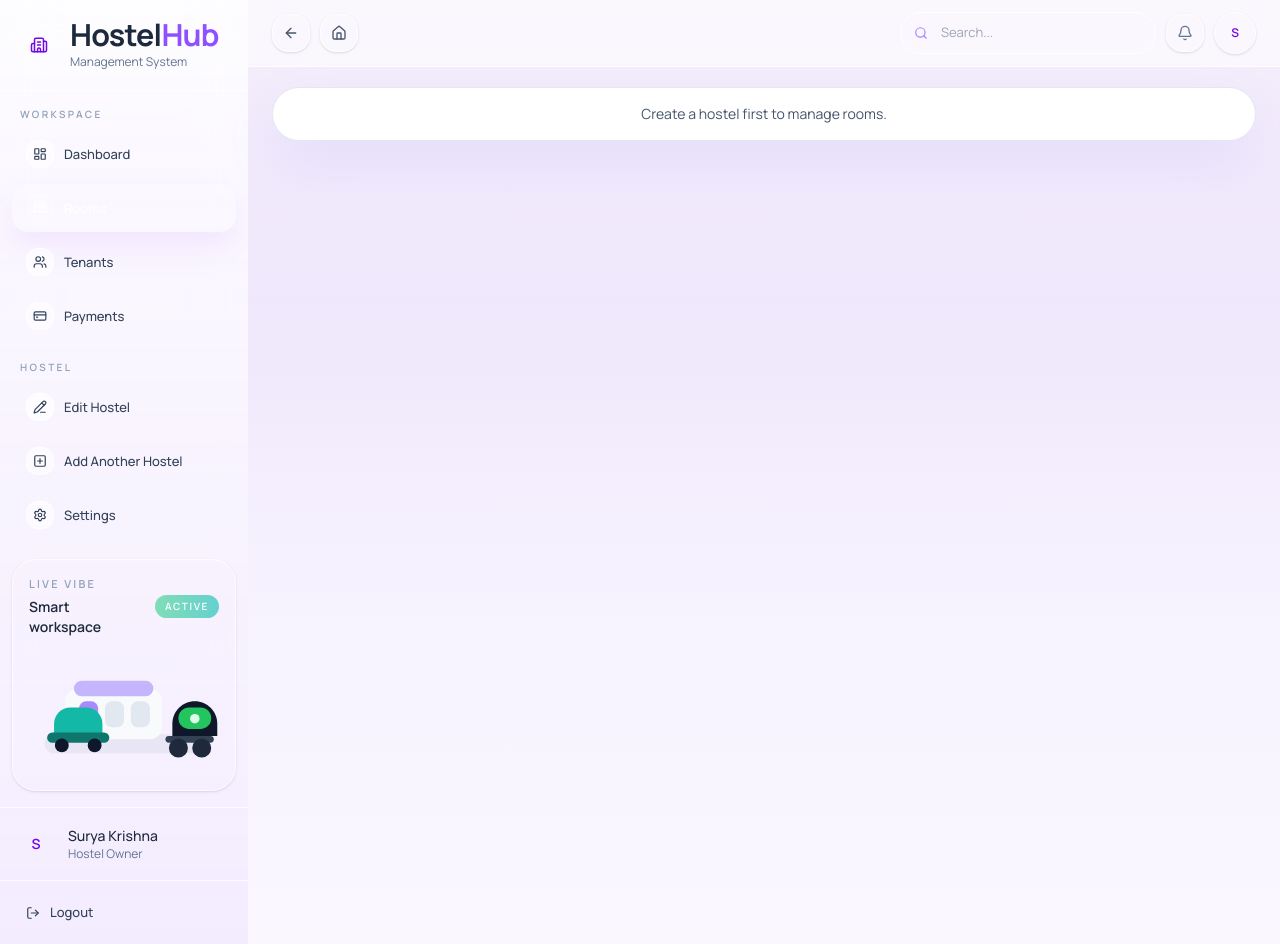
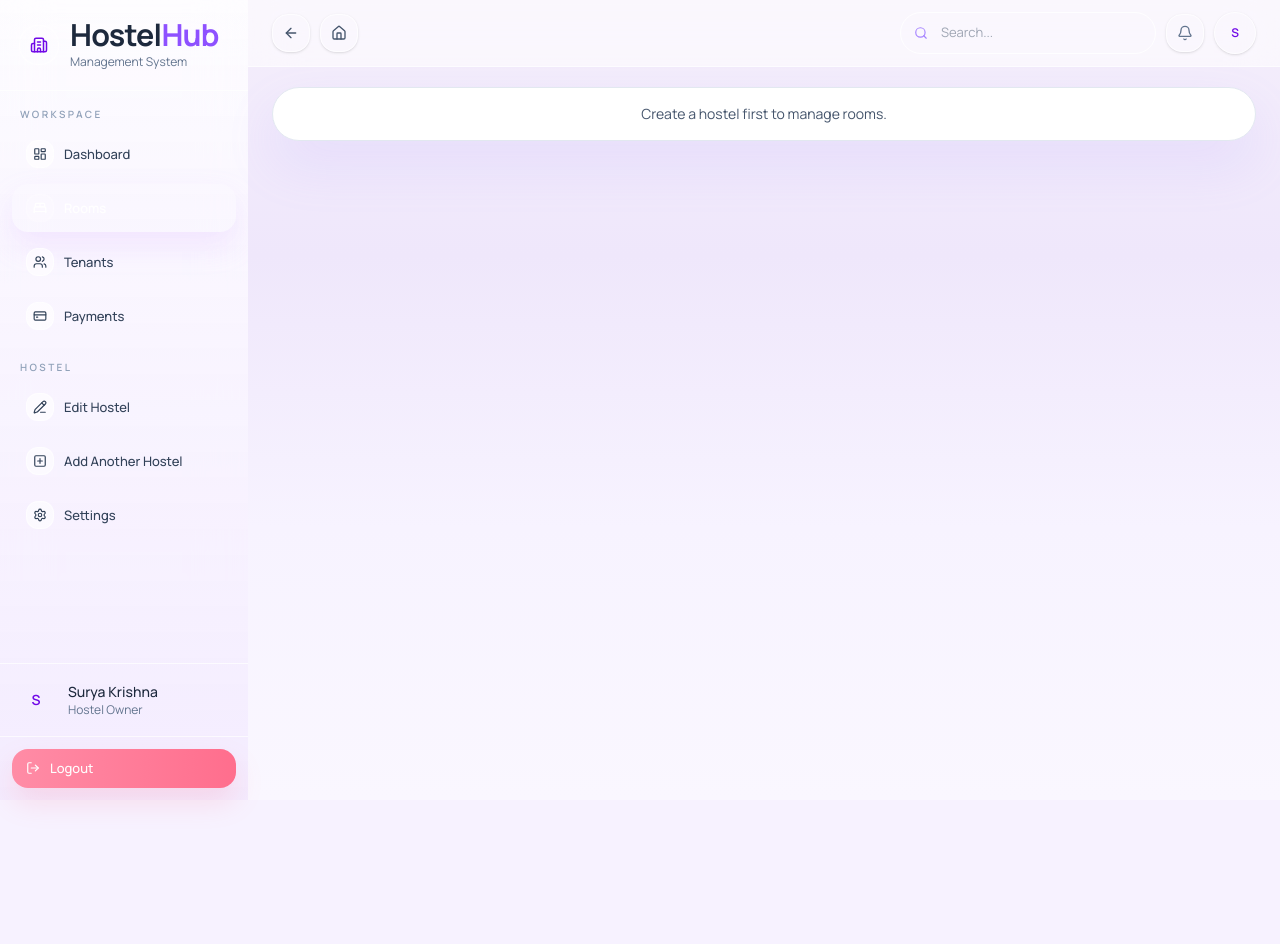
Before and after one commit to krishnasurkanti/tenent-managment-system, a Next.js app: page /owner/rooms in a window 1280 px wide. After the commit the page ends 800 px from the top, so only its background shows below. Built offline with nearby package versions, Linux system fonts and the light colour scheme.

Commit message:
Fix owner entry flow and mobile sidebar navigation

```diff
--- a/src/app/login/page.tsx
+++ b/src/app/login/page.tsx
@@ -44,11 +44,9 @@ export default function LoginPage() {
         if (defaultHostelId && typeof window !== "undefined") {
           window.localStorage.setItem("currentHostelId", defaultHostelId);
         }
+      }
 
-        router.push("/owner/dashboard");
-      } else {
-        router.push("/owner/create-hostel");
-      }
+      router.push("/owner/dashboard");
     } finally {
       setLoading(false);
     }
--- a/src/components/owner-sidebar.tsx
+++ b/src/components/owner-sidebar.tsx
@@ -1,6 +1,5 @@
 "use client";
 
-import Link from "next/link";
 import { usePathname, useRouter } from "next/navigation";
 import { X } from "lucide-react";
 import {
@@ -14,7 +13,6 @@ import {
   SquarePlus,
   Users,
 } from "lucide-react";
-import { HostelMiniScene } from "@/components/hostel-mini-scene";
 import { useLockBodyScroll } from "@/hooks/use-lock-body-scroll";
 import { cn } from "@/lib/utils";
 
@@ -46,8 +44,9 @@ export function OwnerSidebar({ open, onClose }: { open: boolean; onClose: () =>
     router.refresh();
   };
 
-  const handleNavigate = () => {
+  const handleNavigate = (href: string) => {
     onClose();
+    router.push(href);
   };
 
   return (
@@ -98,12 +97,12 @@ export function OwnerSidebar({ open, onClose }: { open: boolean; onClose: () =>
           const active = pathname === item.href || pathname.startsWith(`${item.href}/`);
 
           return (
-            <Link
+            <button
               key={item.name}
-              href={item.href}
-              onClick={handleNavigate}
+              type="button"
+              onClick={() => handleNavigate(item.href)}
               className={cn(
-                "group flex items-center gap-2.5 rounded-[16px] px-3.5 py-2.5 text-[13px] font-medium transition",
+                "group flex w-full items-center gap-2.5 rounded-[16px] px-3.5 py-2.5 text-left text-[13px] font-medium transition",
                 active
                   ? "bg-[var(--action-gradient)] text-white shadow-[var(--shadow-soft)]"
                   : "text-slate-700 hover:bg-[var(--pill-gradient)] hover:text-slate-900",
@@ -113,7 +112,7 @@ export function OwnerSidebar({ open, onClose }: { open: boolean; onClose: () =>
                 <item.icon className="h-3.5 w-3.5" />
               </span>
               {item.name}
-            </Link>
+            </button>
           );
         })}
           </nav>
@@ -126,12 +125,12 @@ export function OwnerSidebar({ open, onClose }: { open: boolean; onClose: () =>
           const active = pathname === item.href || pathname.startsWith(`${item.href}/`);
 
           return (
-            <Link
+            <button
               key={item.name}
-              href={item.href}
-              onClick={handleNavigate}
+              type="button"
+              onClick={() => handleNavigate(item.href)}
               className={cn(
-                "group flex items-center gap-2.5 rounded-[16px] px-3.5 py-2.5 text-[13px] font-medium transition",
+                "group flex w-full items-center gap-2.5 rounded-[16px] px-3.5 py-2.5 text-left text-[13px] font-medium transition",
                 active
                   ? "bg-[var(--action-gradient)] text-white shadow-[var(--shadow-soft)]"
                   : "text-slate-700 hover:bg-[var(--pill-gradient)] hover:text-slate-900",
@@ -141,23 +140,10 @@ export function OwnerSidebar({ open, onClose }: { open: boolean; onClose: () =>
                 <item.icon className="h-3.5 w-3.5" />
               </span>
               {item.name}
-            </Link>
+            </button>
           );
         })}
           </nav>
-        </div>
-
-        <div className="overflow-hidden rounded-[24px] border border-white/70 bg-[var(--surface-gradient)] px-4 py-4 shadow-sm">
-          <div className="flex items-center justify-between gap-3">
-            <div>
-              <p className="text-[11px] font-semibold uppercase tracking-[0.2em] text-slate-400">Live vibe</p>
-              <p className="mt-1 text-sm font-semibold text-slate-800">Smart workspace</p>
-            </div>
-            <span className="rounded-full bg-[linear-gradient(90deg,#80ddb7_0%,#65d0cf_100%)] px-2.5 py-1 text-[10px] font-semibold uppercase tracking-[0.16em] text-white">
-              Active
-            </span>
-          </div>
-          <HostelMiniScene className="mt-4 h-auto w-full" />
         </div>
       </div>
 
@@ -177,7 +163,7 @@ export function OwnerSidebar({ open, onClose }: { open: boolean; onClose: () =>
         <button
           type="button"
           onClick={handleLogout}
-          className="flex items-center gap-2.5 rounded-2xl px-3.5 py-2.5 text-[13px] font-medium text-slate-700 transition hover:bg-[var(--pill-gradient)] hover:text-slate-900"
+          className="flex w-full items-center gap-2.5 rounded-2xl bg-[linear-gradient(90deg,#ff8ca6_0%,#ff6e8d_100%)] px-3.5 py-2.5 text-[13px] font-medium text-white shadow-[0_14px_28px_rgba(255,110,141,0.18)] transition hover:opacity-95"
         >
           <LogOut className="h-3.5 w-3.5" />
           Logout
```
